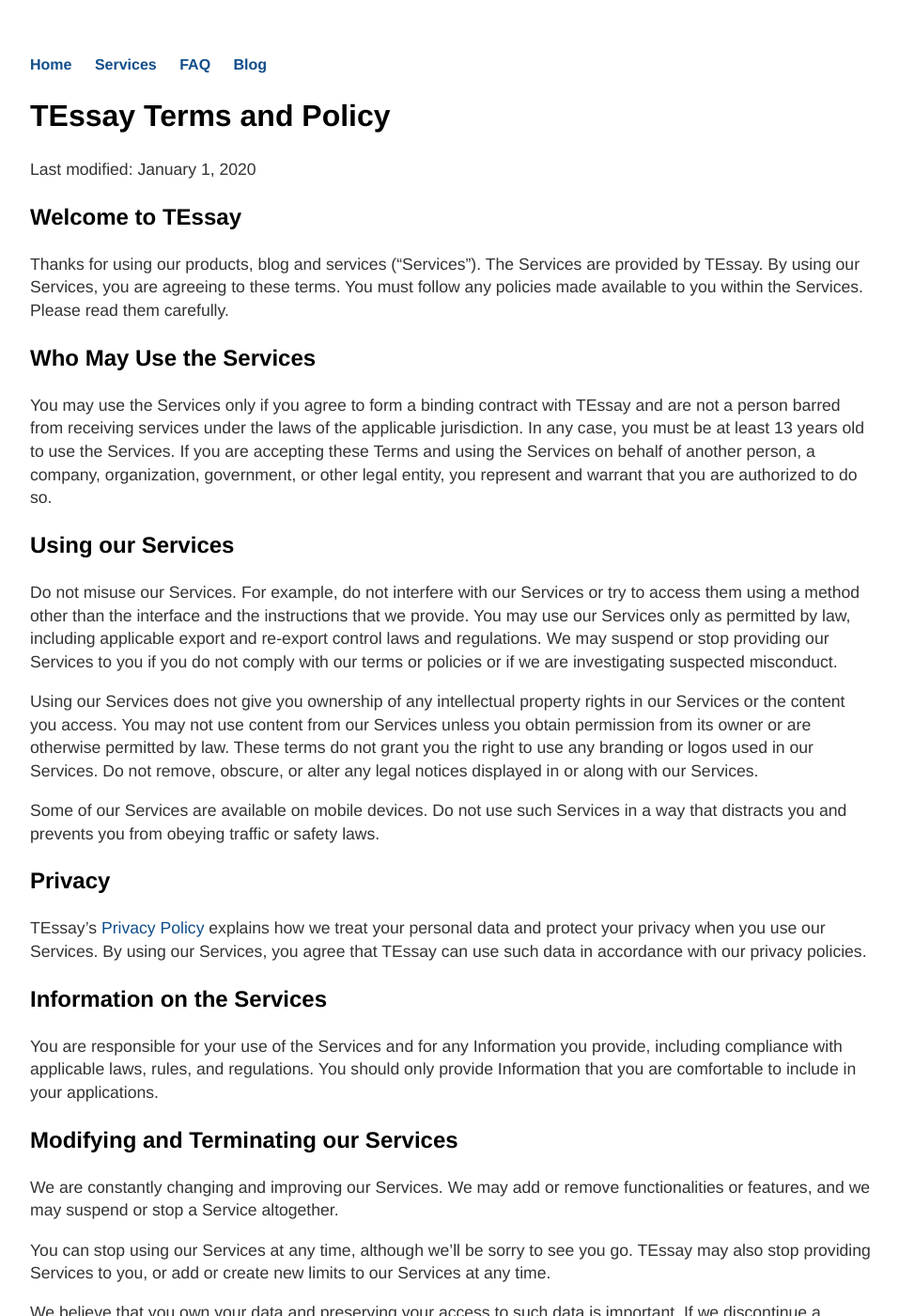
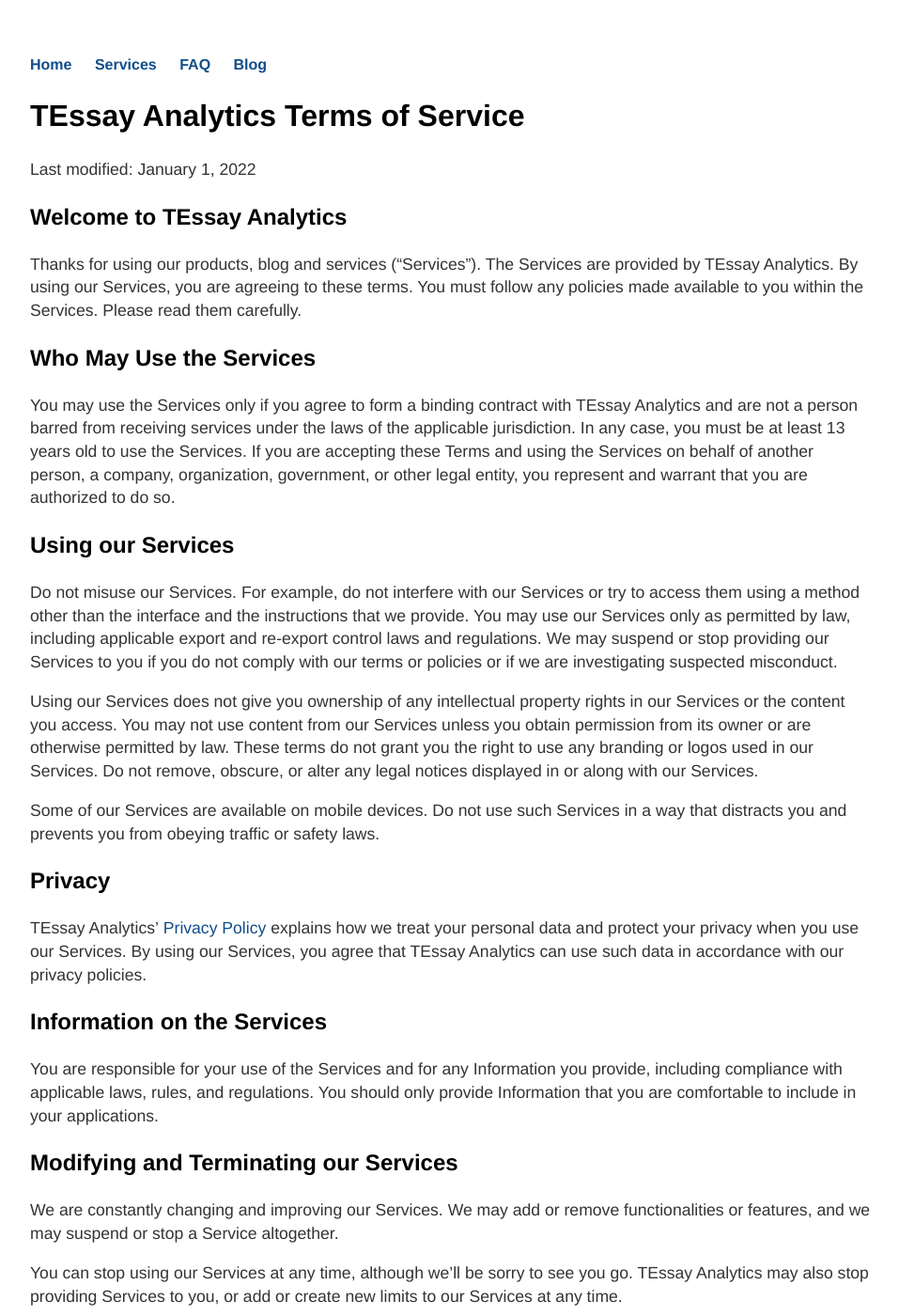
Before and after one commit to RagingTiger/PnFTech.github.io, a Jekyll site: the page built from terms/index.html, in a window 1280 px wide and 1400 px high. Shown: the whole window at 94% size, without its empty margins (160-1117 px from the left). Built offline with Jekyll 4.4.1, drawn with Linux system fonts in a browser that asks for light colours; some of the changed text lies outside the part shown.

Commit message:
edited terms and policy

```diff
--- a/terms/index.html
+++ b/terms/index.html
@@ -1,17 +1,17 @@
 ---
 layout: default
-title: PnF
+title: TEssay Analytics | Terms of Service
 ---
-<h2>TEssay Terms and Policy</h2>
-<p>Last modified: January 1, 2020</p>
-<h3>Welcome to TEssay</h3>
+<h2>TEssay Analytics Terms of Service</h2>
+<p>Last modified: January 1, 2022</p>
+<h3>Welcome to TEssay Analytics</h3>
 <p>Thanks for using our products, blog and services (“Services”). The Services are
-  provided by TEssay. By using our Services, you are agreeing to these terms.
+  provided by TEssay Analytics. By using our Services, you are agreeing to these terms.
   You must follow any policies made available to you within the Services.
   Please read them carefully.</p>
 <h3>Who May Use the Services</h3>
 <p>You may use the Services only if you agree to form a binding contract with
-  TEssay and are not a person barred from receiving services under the laws of
+  TEssay Analytics and are not a person barred from receiving services under the laws of
   the applicable jurisdiction. In any case, you must be at least 13 years old
   to use the Services. If you are accepting these Terms and using the Services
   on behalf of another person, a company, organization, government, or other
@@ -33,9 +33,9 @@
   in a way that distracts you and prevents you from obeying traffic or safety
   laws.</p>
 <h3>Privacy</h3>
-<p>TEssay’s <a href="/privacy">Privacy Policy</a>
+<p>TEssay Analytics’ <a href="/privacy">Privacy Policy</a>
   explains how we treat your personal data and protect your privacy when you use
-  our Services. By using our Services, you agree that TEssay can use such data
+  our Services. By using our Services, you agree that TEssay Analytics can use such data
   in accordance with our privacy policies.</p>
 <h3>Information on the Services</h3>
 <p>You are responsible for your use of the Services and for any Information you
@@ -46,21 +46,21 @@
 <p>We are constantly changing and improving our Services. We may add or remove
   functionalities or features, and we may suspend or stop a Service altogether.</p>
 <p>You can stop using our Services at any time, although we’ll be sorry to see
-  you go. TEssay may also stop providing Services to you, or add or create new
+  you go. TEssay Analytics may also stop providing Services to you, or add or create new
   limits to our Services at any time.</p>
 <p>We believe that you own your data and preserving your access to such data
   is important. If we discontinue a Service, where reasonably possible, we will
   give you reasonable advance notice and a chance to get information out of that
   Service.</p>
 <h3>Liability for our Services</h3>
-<p>When permitted by law, TEssay will not be responsible for lost profits,
+<p>When permitted by law, TEssay Analytics will not be responsible for lost profits,
   revenues, or data, financial losses, college or graduate-school admission
   failuresd or indirect, special, consequential, exemplary, or punitive damages.</p>
-<p>To the extent permitted by law, the total liability of TEssay, for any claims
+<p>To the extent permitted by law, the total liability of TEssay Analytics, for any claims
   under these terms, including for any implied warranties, is limited to the
   amount you paid us to use the Services (or, if we choose, to supplying you
   the Services again).</p>
-<p>In all cases, TEssay will not be liable for any loss or damage that is not
+<p>In all cases, TEssay Analytics will not be liable for any loss or damage that is not
   reasonably foreseeable.</p>
 <p>We recognize that in some countries, you might have legal rights as a
   consumer. If you are using the Services for a personal purpose, then nothing
@@ -76,12 +76,12 @@
   terms for a Service, you should discontinue your use of that Service.</p>
 <p>If there is a conflict between these terms and the additional terms, the
   additional terms will control for that conflict.</p>
-<p>These terms control the relationship between TEssay and you. They do not
+<p>These terms control the relationship between TEssay Analytics and you. They do not
   create any third party beneficiary rights.</p>
 <p>If you do not comply with these terms, and we do not take action right away,
   this doesn’t mean that we are giving up any rights that we may have (such as
   taking action in the future).</p>
 <p>If it turns out that a particular term is not enforceable, this will not
   affect any other terms.</p>
-<p>For information about how to contact TEssay, please email us at
-  <u><a href="mailto:tessaypnf@outlook.com" style="color: black">tessaypnf@outlook.com</a></u>.</p>
+<p>For information about how to contact TEssay Analytics, please refer to
+  <a href="/request">Request a Service</a>.</p>
```
Also changed, not shown: privacy/index.html (+7 -7 lines).
